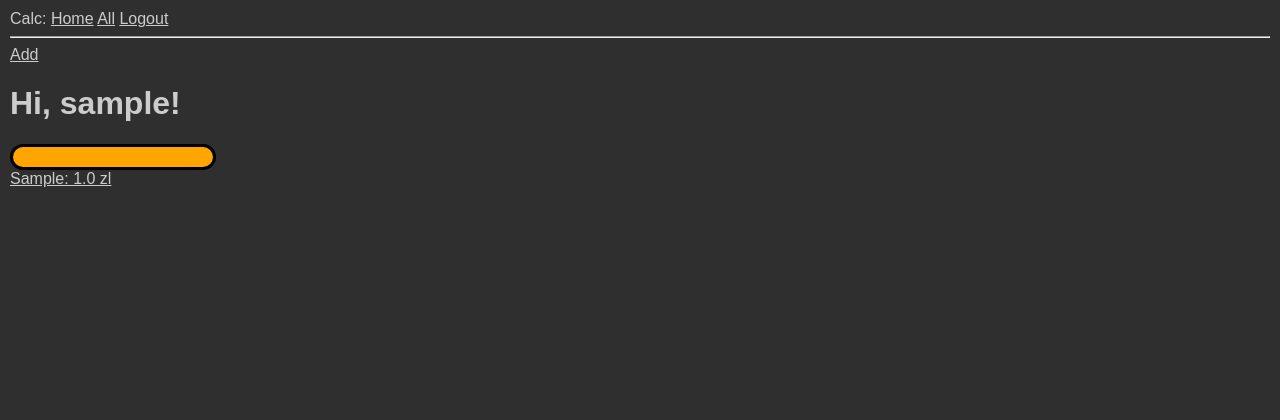
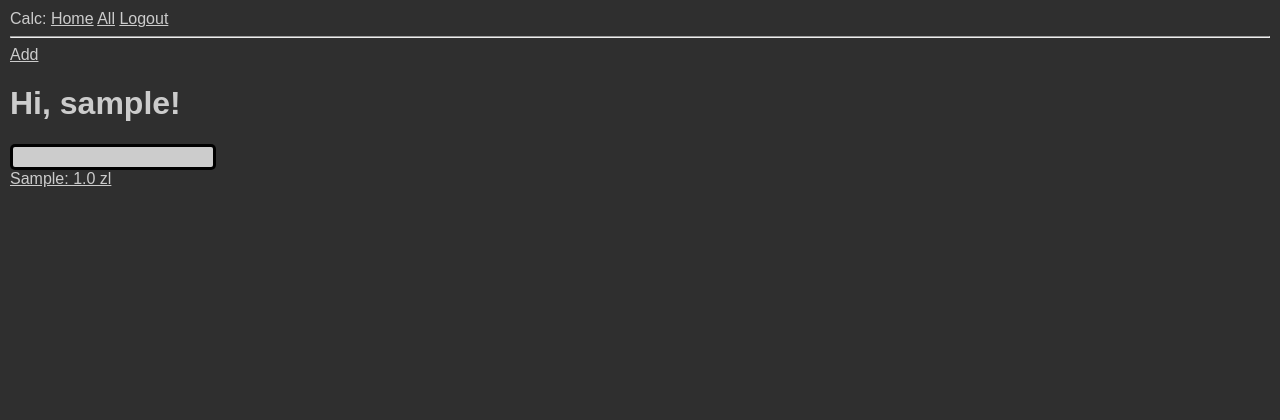
Before and after one commit to alamondo/Mcalc, a Flask app: page /index in a window 1280 px wide. Shown: the top 420 px of the page. Run offline with Flask 2, Linux system fonts and the light colour scheme; a user stored in the database is signed in; tables that the repository leaves empty hold one stand-in row (values such as "Sample post").

Commit message:
POC+styling

```diff
--- a/app/routes.py
+++ b/app/routes.py
@@ -42,30 +42,34 @@
             cat_val_dict[each] += iterator.value
             valsum += iterator.value
 
+    cat_val_dict = dict(sorted(cat_val_dict.items(), key=lambda x: x[1], reverse=True))
+
     return render_template('index.html', title='Home', cat_val_dict=cat_val_dict, valsum=valsum)
 
 
 @app.route('/all')
 @login_required
-def all():
+def all_records():
     return render_template('all.html', title='Home',
                            user_spending=current_user.spending.order_by(Spending.timestamp.desc()))
 
 
-@app.route('/detail/<record_id>', methods=['GET', 'POST'])
+@app.route('/<record_id>', methods=['GET', 'POST'])
 @login_required
 def detail(record_id):
     return render_template('detail.html', title='Home',
                            record=Spending.query.get(record_id))
 
 
-@app.route('/<category>', methods=['GET', 'POST'])
+@app.route('/<category>')
 @login_required
 def cat_detail(category):
     cat_spending = Spending.query.filter(Spending.user_id == current_user.id,
                                          Spending.category == category).all()
-    return render_template('cat_detail.html', title='Home',
-                           category_list=cat_spending, category_name=category)
+    print('a')
+    # return render_template('cat_detail.html', title='Home',
+    #                        category_list=cat_spending, category_name=category)
+    render_template('all.html')
 
 
 @app.route('/delete/<record_id>')
--- a/app/static/styles.css
+++ b/app/static/styles.css
@@ -29,16 +29,16 @@
 
 .category_bar {
   background-color: black;
-  border-radius: 13px;
+  border-radius: 5px;
   width: 200px;
   padding: 3px;
 }
 
 .category_bar>div {
-  background-color: orange;
+  background-color: var(--font-color);
   width: 40%;
   height: 20px;
-  border-radius: 10px;
+  border-radius: 2px;
 }
 a:link {
   color: var(--font-color);
--- a/app/templates/all.html
+++ b/app/templates/all.html
@@ -6,9 +6,9 @@
     {% for each in user_spending %}
     <div>
         <a href="{{ url_for('detail', record_id=each.id) }}">
-        {{ each.timestamp }}
         {{ each.category }}:
         {{ each.value }} zl
+        {{ each.note }}
         </a>
     </div>
     {% endfor %}
--- a/app/templates/base.html
+++ b/app/templates/base.html
@@ -12,7 +12,7 @@
             Calc:
 
             <a href="{{ url_for('index') }}">Home</a>
-            <a href="{{ url_for('all') }}">All</a>
+            <a href="{{ url_for('all_records') }}">All</a>
             {% if current_user.is_anonymous %}
             <a href="{{ url_for('login') }}">Login</a>
             {% else %}
--- a/app/templates/detail.html
+++ b/app/templates/detail.html
@@ -5,6 +5,7 @@
 {{ record.category }}:
 {{ record.value }} zl
 {{ record.note }}
+{{ record.timestamp }}
 
 <a href="{{ url_for('delete', record_id=record.id) }}">
 delete
```
Also changed, not shown: app.db, app/templates/cat_detail.html (indentation only).
